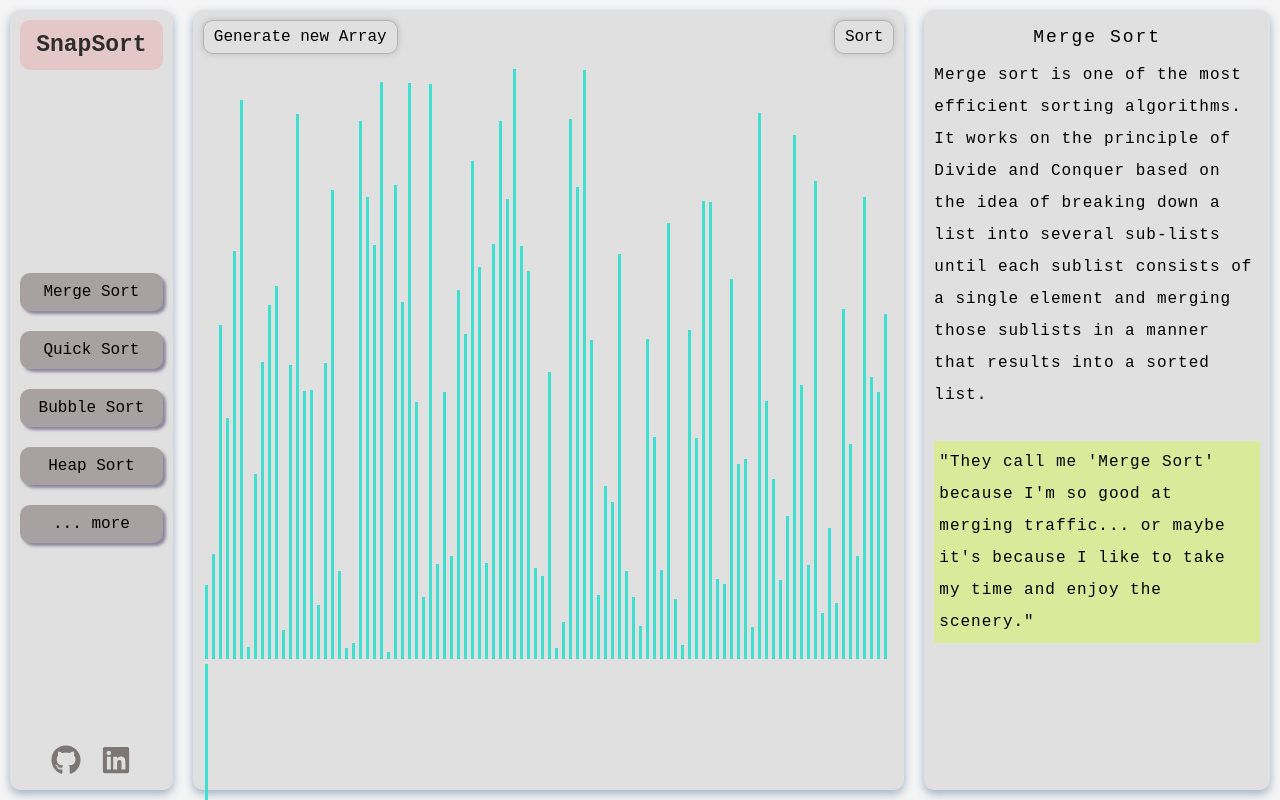
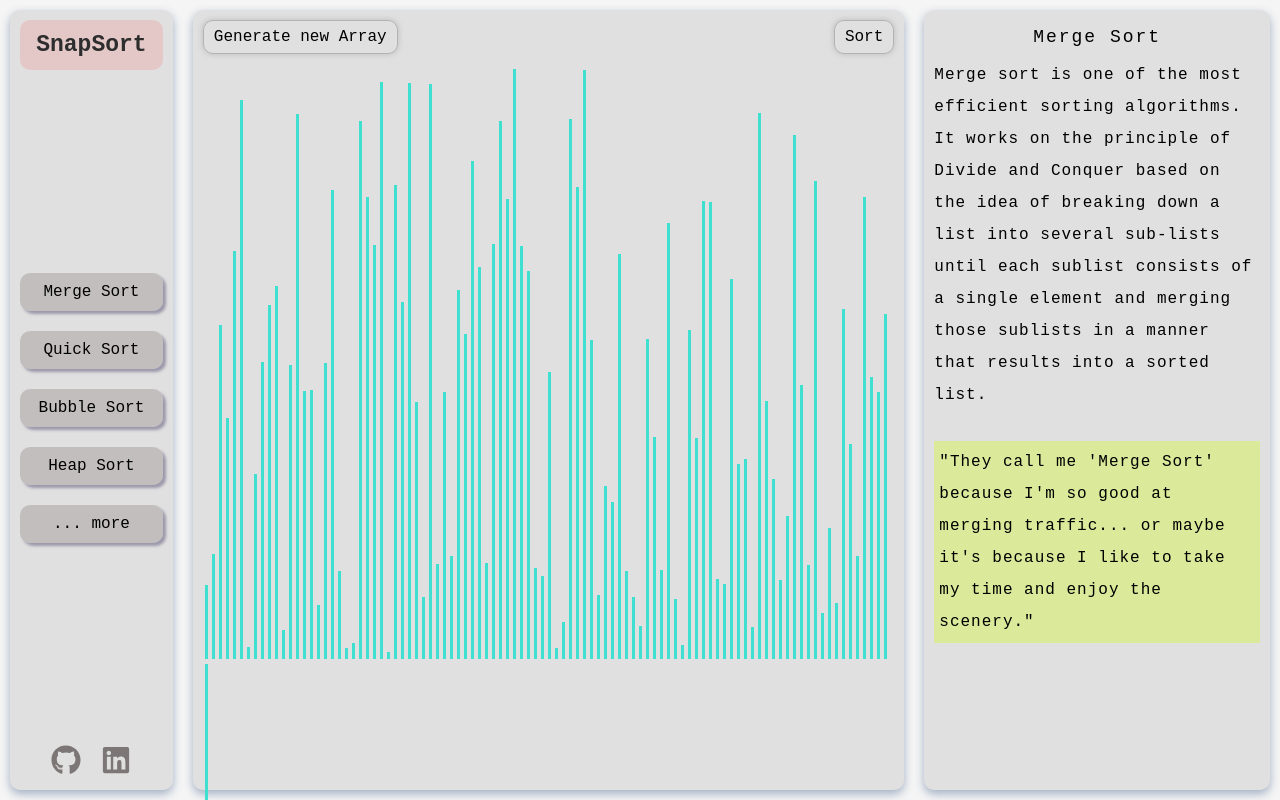
Before and after one commit to Ashermuzic/sort_visualizer, a React (Vite) app: page / in a window 1280 px wide. Shown: the top 800 px of the page. Built offline with nearby package versions, Linux system fonts and the light colour scheme.

Commit message:
just button color changed

```diff
--- a/src/components/sidebar/sidebar.scss
+++ b/src/components/sidebar/sidebar.scss
@@ -33,8 +33,8 @@
         justify-content: center;
         padding: 10px 5px;
         border-radius: 10px;
-        background-color: rgb(168, 161, 161);
-        box-shadow: 3px 3px 3px rgba(105, 100, 133, 0.712);
+        background-color: rgba(168, 161, 161, 0.527);
+        box-shadow: 3px 3px 3px rgba(105, 100, 133, 0.582);
         cursor: pointer;
         &:hover {
           background-color: rgb(161, 155, 155);
```
